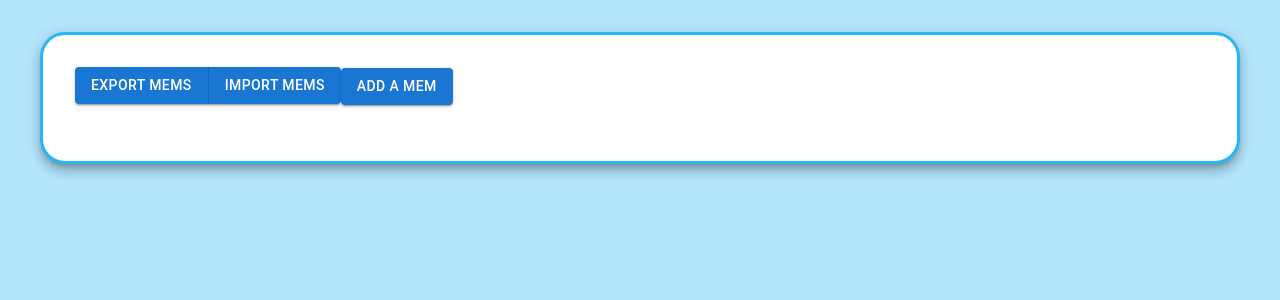
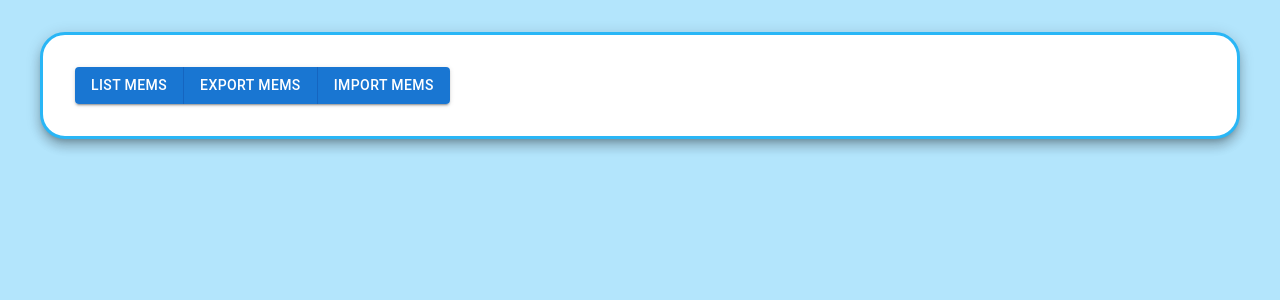
Before and after one commit to PiTiLeZarD/memup, a React (Vite) app: page / in a window 1280 px wide. Shown: the top 300 px of the page. Built offline with nearby package versions, Linux system fonts and the light colour scheme.

Commit message:
Starts with router and pages

```diff
--- a/package.json
+++ b/package.json
@@ -24,6 +24,7 @@
         "react-dom": "^18.2.0",
         "react-dropzone": "^14.2.3",
         "react-hook-form": "^7.41.0",
+        "react-router-dom": "^6.6.1",
         "yup": "^0.32.11",
         "zustand": "^4.1.5"
     },
--- a/src/App.tsx
+++ b/src/App.tsx
@@ -1,25 +1,18 @@
-import React, { useState } from "react";
+import React from "react";
+import { HashRouter, Route, Routes } from "react-router-dom";
 
-import { Button, ButtonGroup, Paper } from "@mui/material";
+import { Paper } from "@mui/material";
 import { lightBlue } from "@mui/material/colors";
 
-import { ImportMems } from "./ImportMems";
-import { MemList } from "./MemList";
-import { useStore } from "./store";
-
-const downloadAllMems = () =>
-    Object.assign(document.createElement("a"), {
-        href: `data:application/JSON, ${encodeURIComponent(JSON.stringify(localStorage.getItem("memup")))}`,
-        download: "your_history",
-    }).click();
+import { BackButton } from "./BackButton";
+import { HomePage } from "./HomePage";
+import { MemsPage } from "./MemsPage";
 
 export type AppProps = {};
 
 export type AppComponent = React.FunctionComponent<AppProps>;
 
 export const App: AppComponent = (): JSX.Element => {
-    const mems = useStore(({ mems }) => mems);
-    const [importOpen, setImportOpen] = useState<boolean>(false);
     return (
         <>
             <style type="text/css">{`
@@ -27,19 +20,23 @@ export const App: AppComponent = (): JSX.Element => {
                     background-color: ${lightBlue[100]}
                 }
             `}</style>
-            <Paper
-                elevation={8}
-                sx={{ borderRadius: "25px", padding: "2em", margin: "2em", border: `3px solid ${lightBlue[400]}` }}
-            >
-                <ButtonGroup variant="contained">
-                    <Button onClick={downloadAllMems}>Export Mems</Button>
-                    <Button onClick={() => setImportOpen(true)}>Import Mems</Button>
-                </ButtonGroup>
-
-                <ImportMems open={importOpen} onClose={() => setImportOpen(false)} />
-
-                <MemList mems={mems} />
-            </Paper>
+            <HashRouter>
+                <BackButton />
+                <Paper
+                    elevation={8}
+                    sx={{
+                        borderRadius: "25px",
+                        padding: "2em",
+                        margin: "2em",
+                        border: `3px solid ${lightBlue[400]}`,
+                    }}
+                >
+                    <Routes>
+                        <Route path="/" element={<HomePage />} />
+                        <Route path="/mems" element={<MemsPage />} />
+                    </Routes>
+                </Paper>
+            </HashRouter>
         </>
     );
 };
--- /dev/null
+++ b/src/BackButton.tsx
@@ -0,0 +1,21 @@
+import React from "react";
+import { useLocation, useNavigate } from "react-router-dom";
+
+import { Button } from "@mui/material";
+
+export type BackButtonProps = {};
+
+export type BackButtonComponent = React.FunctionComponent<BackButtonProps>;
+
+export const BackButton: BackButtonComponent = (): JSX.Element => {
+    const { pathname } = useLocation();
+    const navigate = useNavigate();
+
+    if (pathname == "/") return <></>;
+
+    return (
+        <Button variant="contained" onClick={() => navigate("/")}>
+            &lt;-- Back
+        </Button>
+    );
+};
--- /dev/null
+++ b/src/HomePage.tsx
@@ -0,0 +1,32 @@
+import React, { useState } from "react";
+import { useNavigate } from "react-router-dom";
+
+import { Button, ButtonGroup } from "@mui/material";
+
+import { ImportMems } from "./ImportMems";
+
+const downloadAllMems = () =>
+    Object.assign(document.createElement("a"), {
+        href: `data:application/JSON, ${encodeURIComponent(JSON.stringify(localStorage.getItem("memup")))}`,
+        download: "your_history",
+    }).click();
+
+export type HomePageProps = {};
+
+export type HomePageComponent = React.FunctionComponent<HomePageProps>;
+
+export const HomePage: HomePageComponent = (): JSX.Element => {
+    const [importOpen, setImportOpen] = useState<boolean>(false);
+    const navigate = useNavigate();
+
+    return (
+        <>
+            <ImportMems open={importOpen} onClose={() => setImportOpen(false)} />
+            <ButtonGroup variant="contained">
+                <Button onClick={() => navigate("/mems")}>List Mems</Button>
+                <Button onClick={downloadAllMems}>Export Mems</Button>
+                <Button onClick={() => setImportOpen(true)}>Import Mems</Button>
+            </ButtonGroup>
+        </>
+    );
+};
--- /dev/null
+++ b/src/MemsPage.tsx
@@ -0,0 +1,13 @@
+import React from "react";
+
+import { MemList } from "./MemList";
+import { useStore } from "./store";
+
+export type MemsPageProps = {};
+
+export type MemsPageComponent = React.FunctionComponent<MemsPageProps>;
+
+export const MemsPage: MemsPageComponent = (): JSX.Element => {
+    const mems = useStore(({ mems }) => mems);
+    return <MemList mems={mems} />;
+};
```
Also changed, not shown: 1 other file (tests, documents, lock files or other folders).
